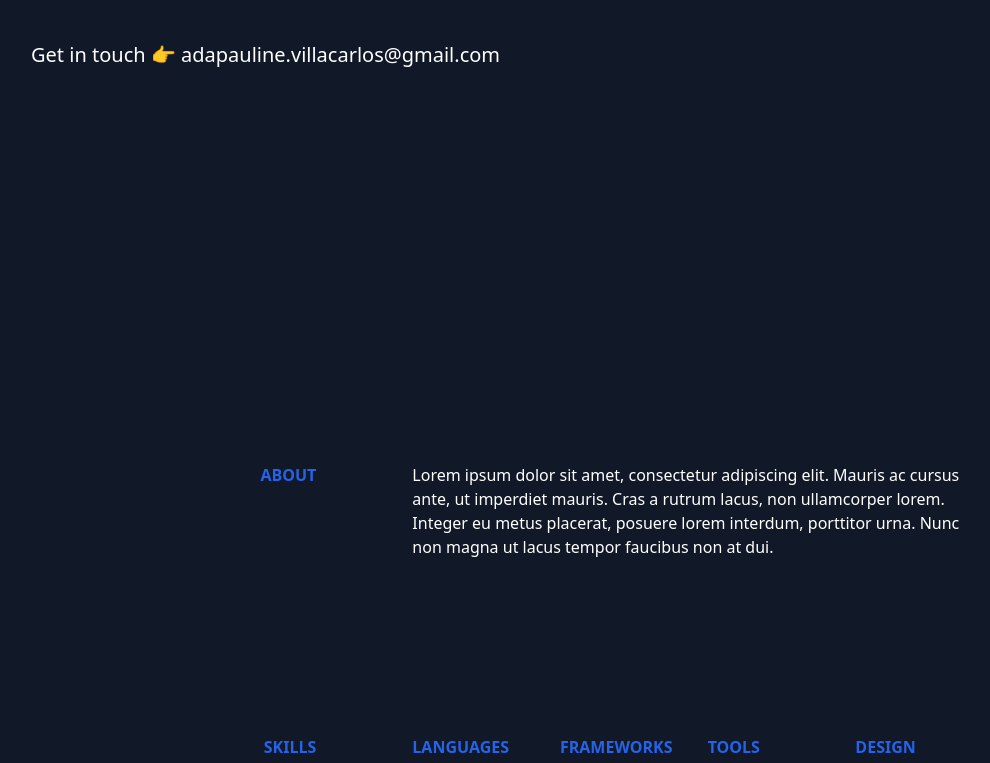
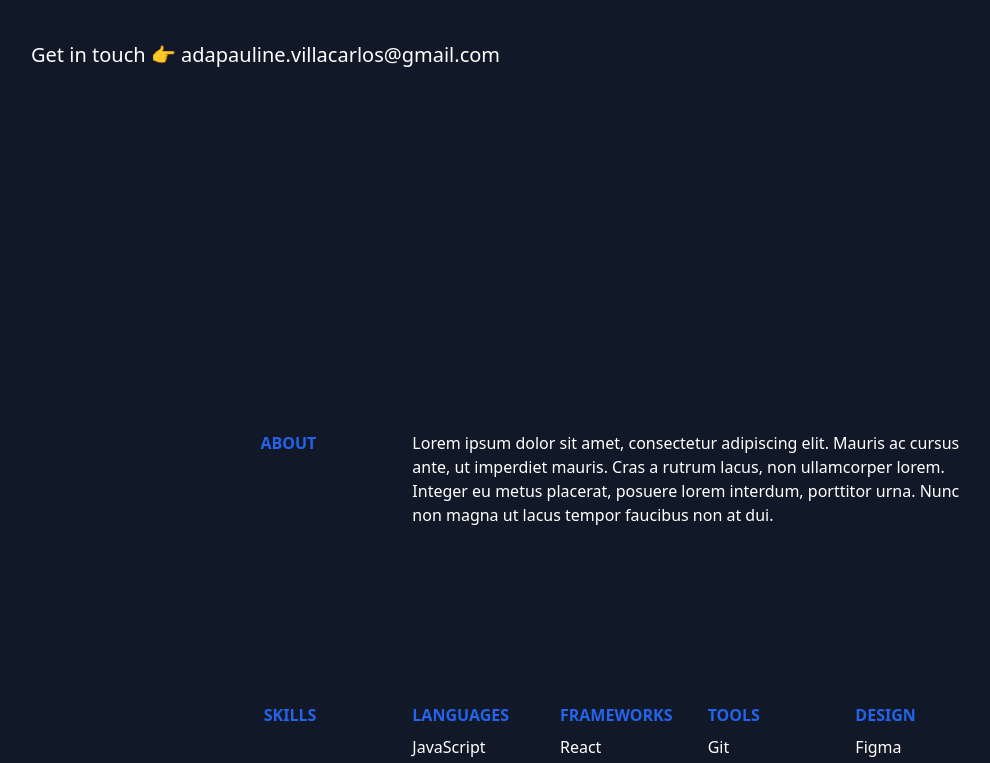
Before and after one commit to adavillacarlos/ada, a React (Vite) app: page / in a window 1280 px wide. Shown: the part 457-1220 px from the top of the page, without its empty margins (89-1079 px from the left). Built offline with nearby package versions, Linux system fonts and the light colour scheme; a web font is replaced by a local one.

Commit message:
updated about

```diff
--- a/src/components/about/About.tsx
+++ b/src/components/about/About.tsx
@@ -2,7 +2,7 @@ import React from "react";
 
 export default function About() {
   return (
-    <div className="grid grid-cols-1 md:grid-cols-3 gap-4 px-6 md:px-20 mt-12 md:mt-20 md:py-10  max-w-screen-lg mx-auto">
+    <div className="grid grid-cols-1 md:grid-cols-3 gap-4 px-6 md:px-20 mt-12 md:mt-12 md:py-10  max-w-screen-lg mx-auto">
       <div className="flex justify-start md:justify-end md:col-span-1">
         <span className="font-bold text-left md:text-right pb-4 md:mr-20 text-blue-600 ">ABOUT</span>
       </div>
```
